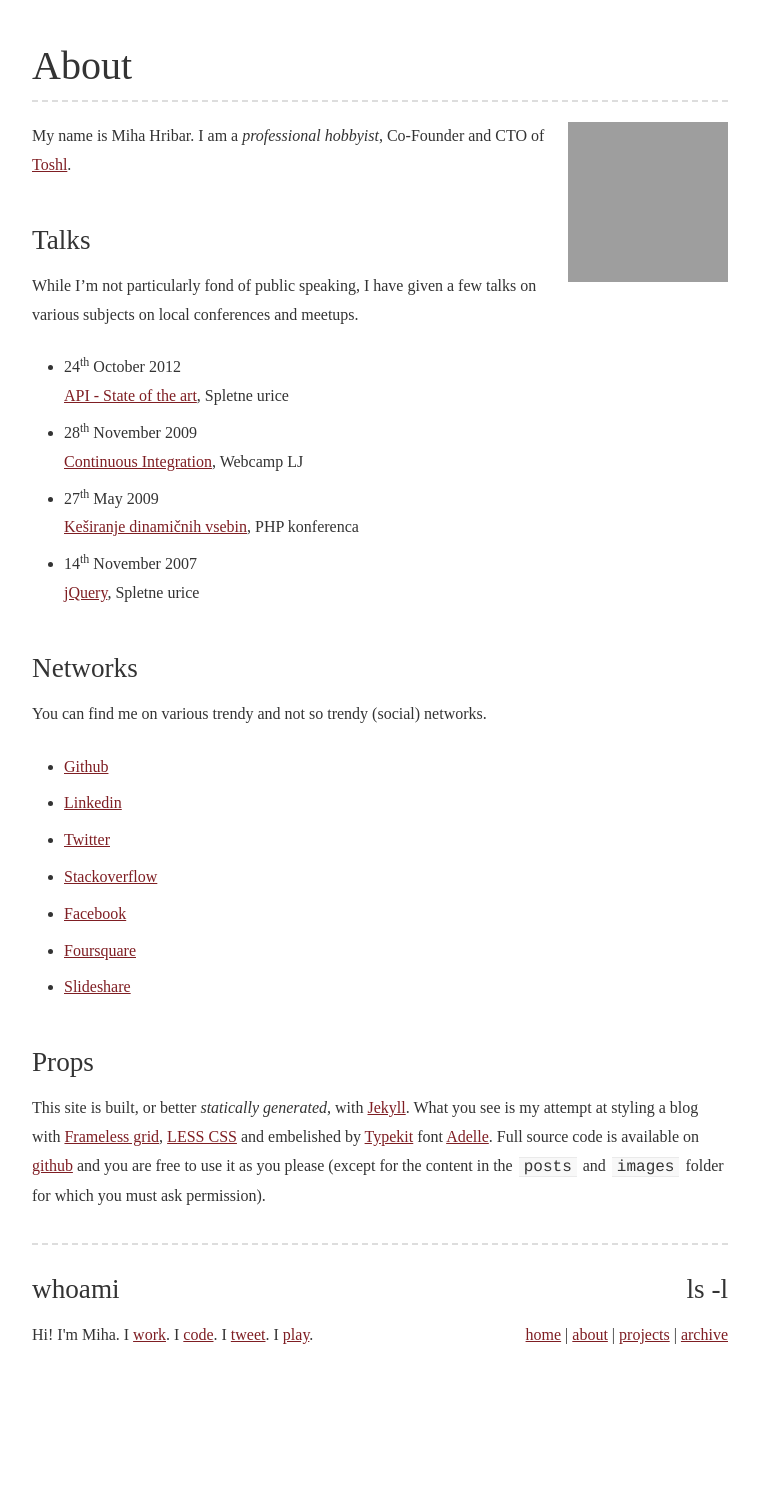
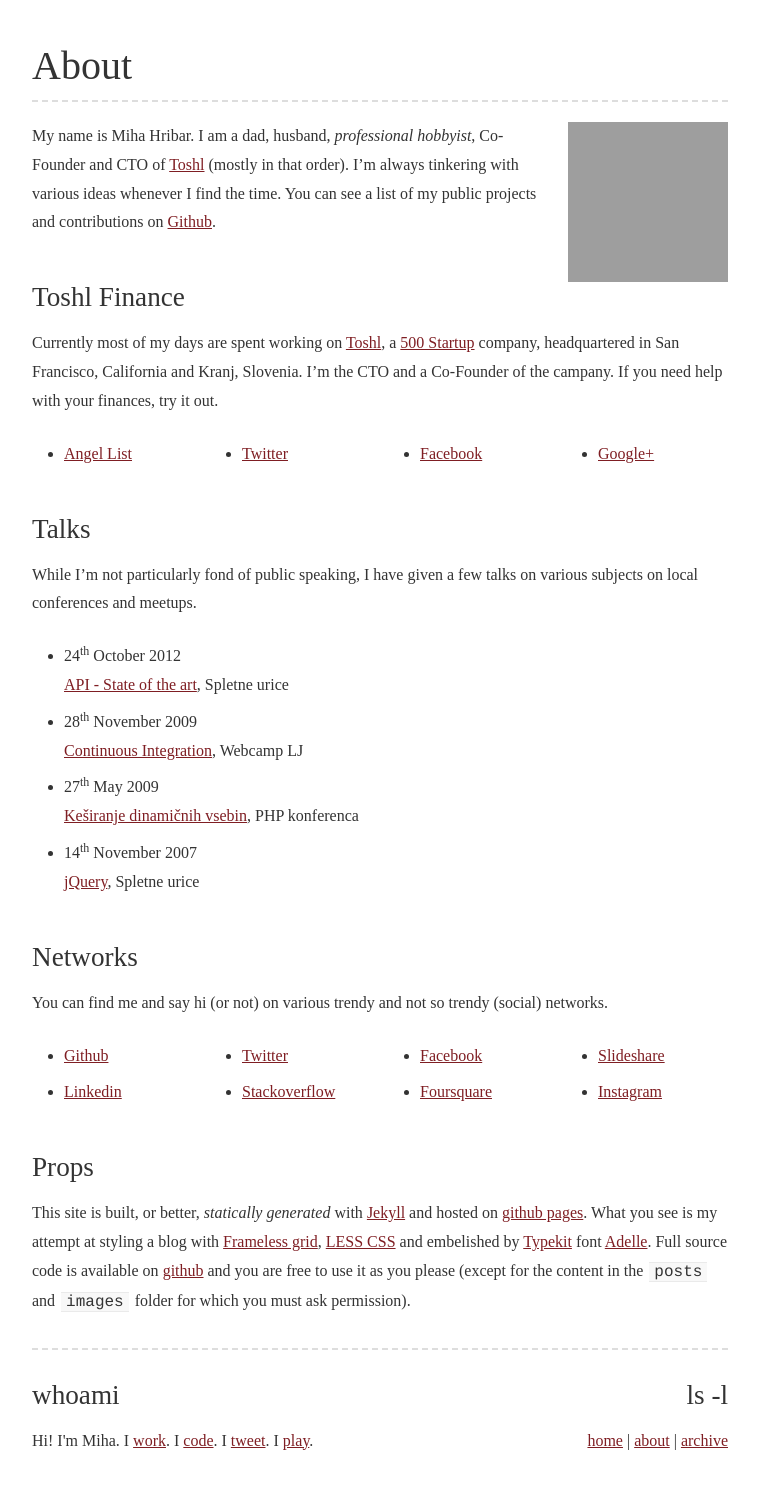
Before and after one commit to mihahribar/mihahribar.github.io, a Jekyll site: the page built from about.md, in a window 1280 px wide. Shown: the whole page, without its empty margins (260-1019 px from the left). Built offline with Jekyll 4.4.1, drawn with Linux system fonts in a browser that asks for light colours; before the commit the page ends 1381 px from its top, so only the background shows below that; grey boxes are pictures that could not be loaded.

Commit message:
removed projects section and moved to about

```diff
--- a/_layouts/default.html
+++ b/_layouts/default.html
@@ -29,7 +29,7 @@
 	</section>
 	<section>
 		<h2>ls -l</h2>
-		<p><a href="/">home</a> | <a href="/about">about</a> | <a href="/projects">projects</a> | <a href="/archive">archive</a></p>
+		<p><a href="/">home</a> | <a href="/about">about</a> | <a href="/archive">archive</a></p>
 	</section>
 </footer>
 <script type="text/javascript">
--- a/_layouts/projects.html
+++ /dev/null
@@ -1,6 +0,0 @@
----
-layout: default
----
-<article id="projects">
-	{{ content }}
-</article>
--- a/about.md
+++ b/about.md
@@ -7,8 +7,22 @@
 =====
 
 ![](http://www.gravatar.com/avatar/0f4e496a1dd3c0166af5527febb30dc6?rating=PG&size=150)
-My name is Miha Hribar. I am a *professional hobbyist*, Co-Founder and
-CTO of [Toshl](http://toshl.com).
+My name is Miha Hribar. I am a dad, husband, *professional hobbyist*, Co-Founder and
+CTO of [Toshl](http://toshl.com) (mostly in that order). I'm always tinkering with various ideas whenever I find the time. You can see a list of my public
+projects and contributions on [Github](https://github.com/mihahribar).
+
+Toshl Finance
+-------------
+
+Currently most of my days are spent working on
+[Toshl](https://toshl.com), a [500 Startup](http://500.co) company,
+headquartered in San Francisco, California and Kranj, Slovenia. I'm the
+CTO and a Co-Founder of the campany. If you need help with your finances, try it out.
+
+- [Angel List](http://angel.co/toshl)
+- [Twitter](http://twitter.com/toshl)
+- [Facebook](http://www.facebook.com/ToshlFinance)
+- [Google+](https://plus.google.com/107346451756750757079)
 
 Talks
 -----
@@ -33,7 +47,7 @@
 Networks
 --------
 
-You can find me on various trendy and not so trendy (social) networks.
+You can find me and say hi (or not) on various trendy and not so trendy (social) networks.
 
 - [Github](https://github.com/mihahribar)
 - [Linkedin](http://www.linkedin.com/in/mihahribar)
@@ -42,12 +56,13 @@
 - [Facebook](https://www.facebook.com/mihahribar)
 - [Foursquare](https://foursquare.com/mihahribar)
 - [Slideshare](http://www.slideshare.net/mihahribar/)
+- [Instagram](https://www.instagram.com/mihahribar/)
 
 Props
 -----
 
-This site is built, or better *statically generated*, with
-[Jekyll](https://github.com/mojombo/jekyll). What you see is my attempt
+This site is built, or better, *statically generated* with
+[Jekyll](https://github.com/mojombo/jekyll) and hosted on [github pages](https://pages.github.com). What you see is my attempt
 at styling a blog with [Frameless grid](http://framelessgrid.com/),
 [LESS CSS](http://lesscss.org/) and embelished by
 [Typekit](http://typekit.com) font
--- a/css/default.css
+++ b/css/default.css
@@ -346,7 +346,7 @@
     column-gap: 1em;
   }
   .widelist,
-  #projects ul {
+  #about ul {
     -moz-column-count: 2;
     -moz-column-gap: 1em;
     -webkit-column-count: 2;
@@ -382,12 +382,20 @@
     column-gap: 1em;
   }
   .widelist,
-  #projects ul {
+  #about ul {
     -moz-column-count: 4;
     -moz-column-gap: 1em;
     -webkit-column-count: 4;
     -webkit-column-gap: 1em;
     column-count: 4;
+    column-gap: 1em;
+  }
+  #about ul:nth-of-type(2) {
+    -moz-column-count: 1;
+    -moz-column-gap: 1em;
+    -webkit-column-count: 1;
+    -webkit-column-gap: 1em;
+    column-count: 1;
     column-gap: 1em;
   }
 }
```
Also changed, not shown: less/default.less (+6 -2 lines), projects.md (deleted, +0 -24 lines).
